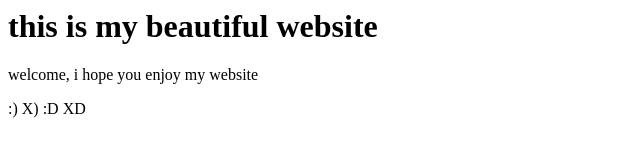
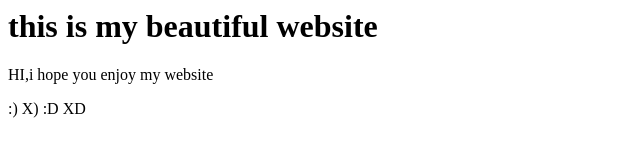
Before and after one commit to 1anshu-stack/awesom-repo, a plain HTML site: page index.html in a window 1280 px wide. Shown: the full height of the page, 0-640 px from the left. Drawn offline with Linux system fonts and the light colour scheme.

Commit message:
change welcome to hi

```diff
--- a/index.html
+++ b/index.html
@@ -1,6 +1,6 @@
 <html>
 <title>this my website</title>
 <h1>this is my beautiful website</h1>
-<p>welcome, i hope you enjoy my website</p>
+<p>HI,i hope you enjoy my website</p>
 <p> :) X) :D XD </p>
 </html>
```
